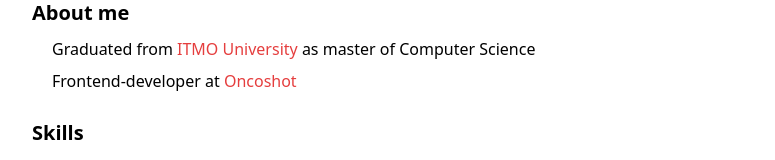
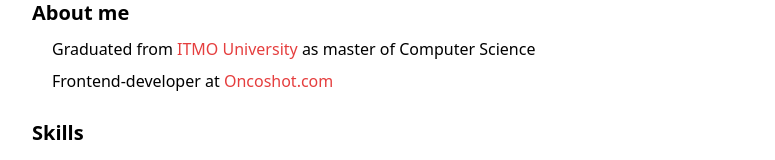
Before and after one commit to core01/sadoyan.me, a Nuxt app: page / in a window 1280 px wide. Shown: the part 245-405 px from the top of the page, without its empty margins (240-1015 px from the left). Built offline with nearby package versions, Linux system fonts and the light colour scheme.

Commit message:
add .com

```diff
--- a/pages/index.vue
+++ b/pages/index.vue
@@ -24,7 +24,7 @@
             target="_blank"
             rel="noopener noreferrer"
           >
-            Oncoshot
+            Oncoshot.com
           </a>
         </p>
       </div>
```
